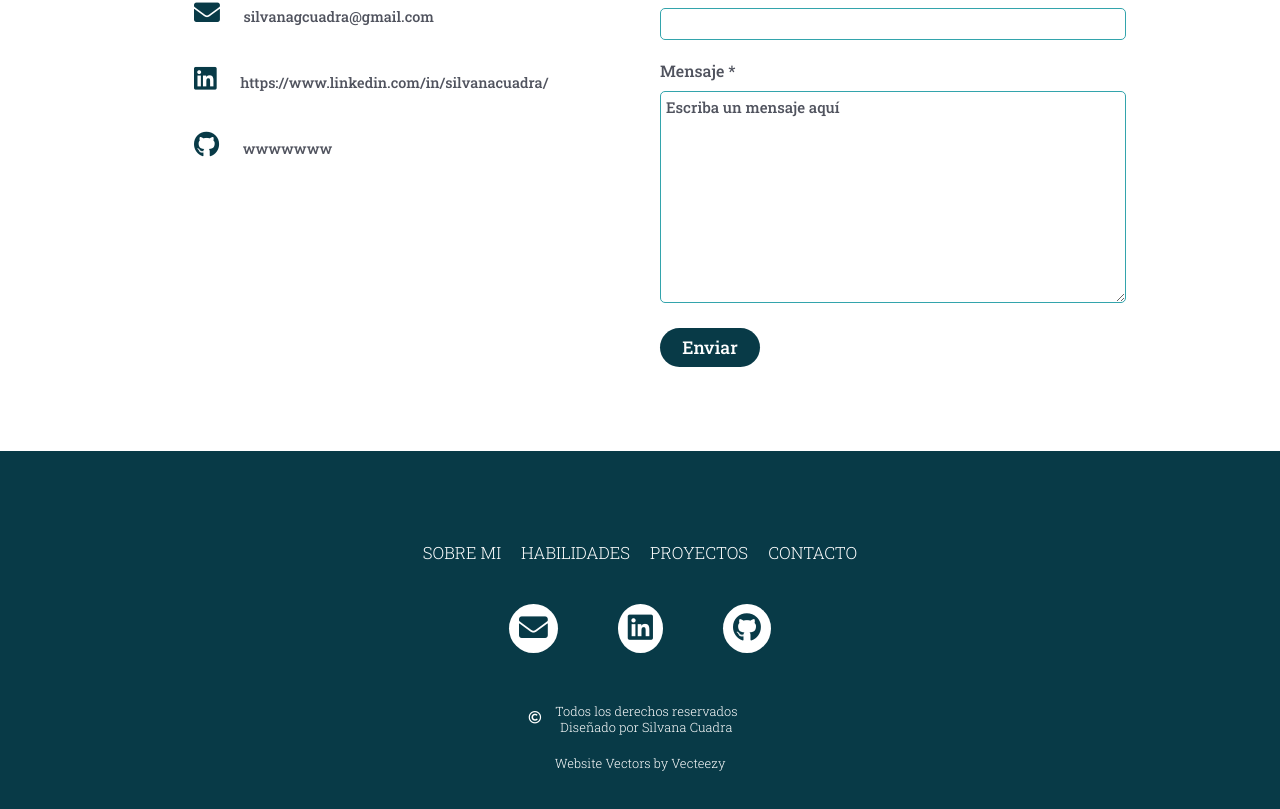
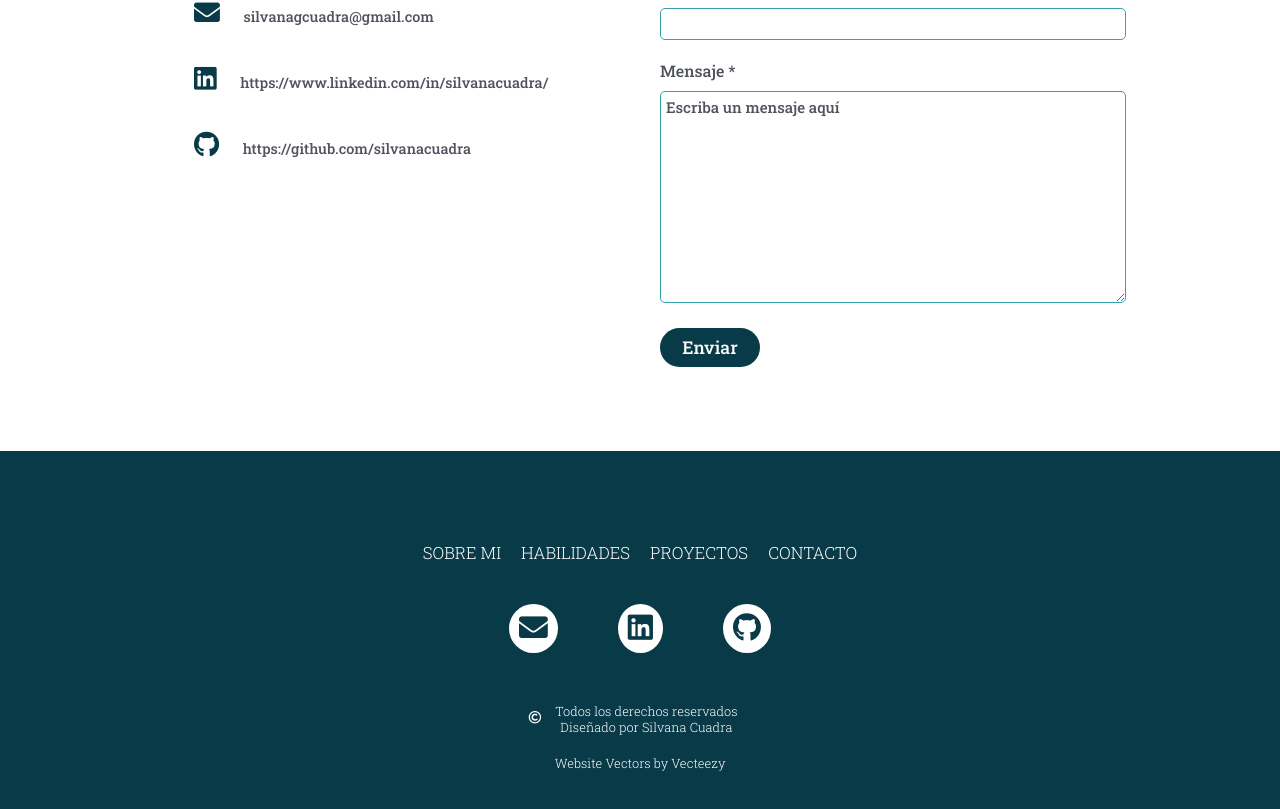
Before and after one commit to silvanacuadra/Presentacion, a plain HTML site: page index.html in a window 1280 px wide. Shown: the part 2434-3243 px from the top of the page. Drawn offline with nearby package versions, Linux system fonts and the light colour scheme.

Commit message:
Agregando dirección en GitHub

```diff
--- a/index.html
+++ b/index.html
@@ -164,7 +164,7 @@
                         <li class="contact-social-item">
                             <a href="">
                                 <i class="fab fa-github"></i>
-                                wwwwwww</a>
+                                https://github.com/silvanacuadra</a>
                         </li>
                     </ul>
                 </div>
@@ -232,7 +232,7 @@
                             <i class="fab fa-linkedin"></i></a>
                     </li>
                     <li class="footer-social-item">
-                        <a class="footer-icon" href="">
+                        <a class="footer-icon" href="https://github.com/silvanacuadra">
                             <i class="fab fa-github"></i></a>
                     </li>
                 </ul>
```
